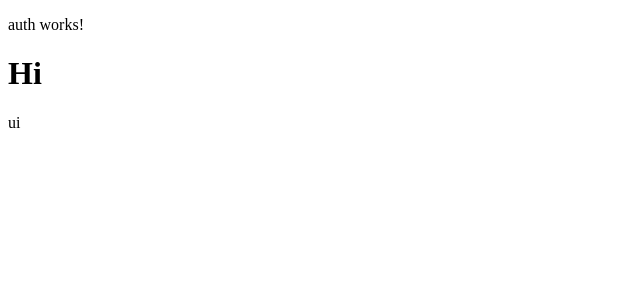
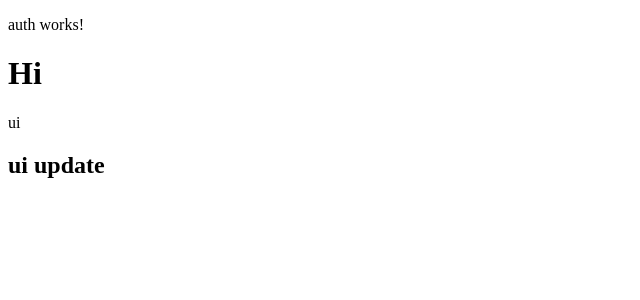
Before and after one commit to jerlin-ux-pixel/angular-repo, an Angular app: page /auth in a window 1280 px wide. Shown: the top 300 px of the page, without its empty margins (0-640 px from the left). Built offline with nearby package versions, Linux system fonts and the light colour scheme.

Commit message:
ui update

```diff
--- a/src/app/auth/auth.component.html
+++ b/src/app/auth/auth.component.html
@@ -1,3 +1,4 @@
 <p>auth works!</p>
 <h1>Hi</h1>
 <p>ui</p>
+<h2>ui update</h2>
```
